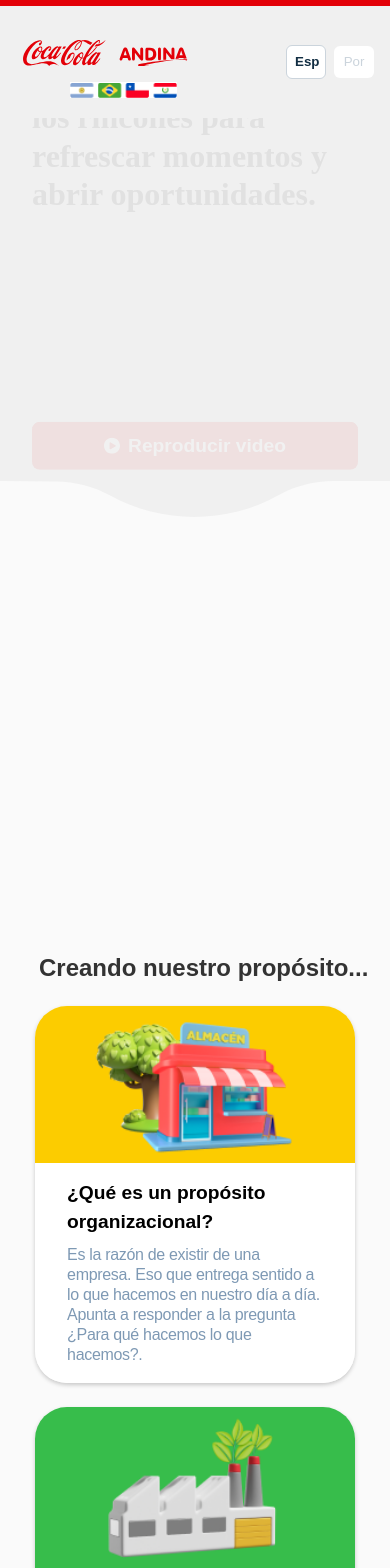
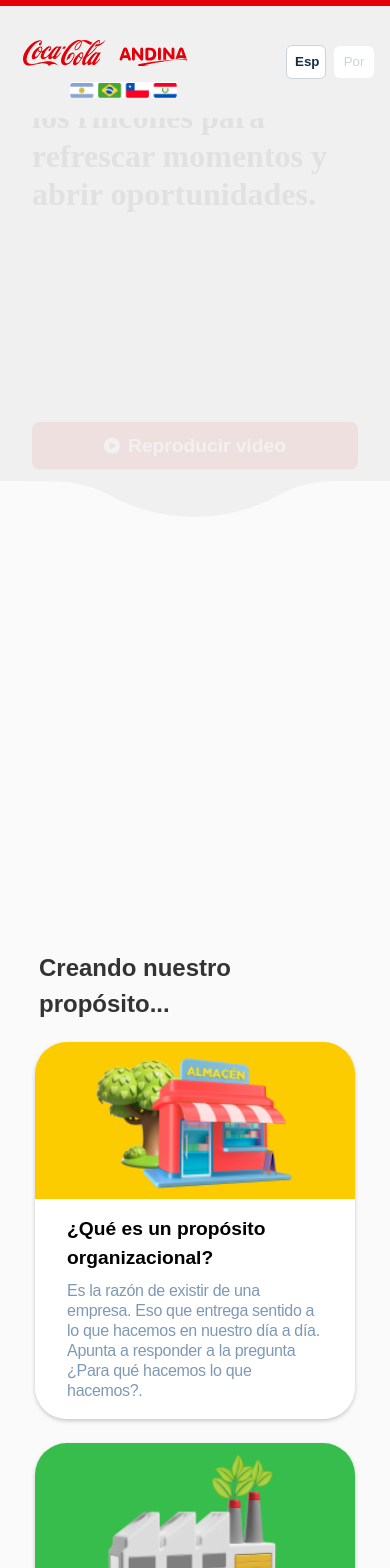
Before and after one commit to cbahamondesd/FrontAndina, a React (Vite) app in the folder client/: page / in a window 390 px wide. Shown: the top 1568 px of the page. Built offline with nearby package versions, Linux system fonts and the light colour scheme.

Commit message:
Correcciones animaciones Propósitos

```diff
--- a/client/src/pages/propositos/index.jsx
+++ b/client/src/pages/propositos/index.jsx
@@ -6,6 +6,7 @@ import {
     useMotionValueEvent
 } from 'framer-motion';
 import { useTranslation } from 'react-i18next';
+import { useMediaQuery } from 'react-responsive';
 import styles from './propositos.module.css';
 import Alm from '../../assets/img/almacen.png';
 import Fab from '../../assets/img/fabrica.png';
@@ -15,27 +16,53 @@ import Pla from '../../assets/img/planeta.png';
 const Propositos = () => {
     const { t } = useTranslation();
 
-    const targetRef = useRef(null);
-    const { scrollYProgress } = useScroll({
-        target: targetRef,
-        offset: ["start end", "center"]
+    const isMobile = useMediaQuery({ query: '(max-width: 1024px)' });
+
+    const webRef = useRef(null);
+    const mobileRef1 = useRef(null);
+    const mobileRef2 = useRef(null);
+    const mobileRef3 = useRef(null);
+    const mobileRef4 = useRef(null);
+    const targetRef1 = isMobile ? mobileRef1 : webRef;
+    const targetRef2 = isMobile ? mobileRef2 : webRef;
+    const targetRef3 = isMobile ? mobileRef3 : webRef;
+    const targetRef4 = isMobile ? mobileRef4 : webRef;
+
+    const { scrollYProgress: scrollYProgress1 } = useScroll({
+        target: targetRef1,
+        offset: ["start end", "end 85%"]
     });
 
-    useMotionValueEvent(scrollYProgress, "change",
+    const { scrollYProgress: scrollYProgress2 } = useScroll({
+        target: targetRef2,
+        offset: ["start end", "end 85%"]
+    });
+    const { scrollYProgress: scrollYProgress3 } = useScroll({
+        target: targetRef3,
+        offset: ["start end", "end 85%"]
+    });
+    const { scrollYProgress: scrollYProgress4 } = useScroll({
+        target: targetRef4,
+        offset: ["start end", "end 85%"]
+    });
+    useMotionValueEvent(scrollYProgress2, "change",
         (latest) => {
             console.log(latest)
         });
 
-        const opacity = useTransform(scrollYProgress, [0, 1], [0, 1]);
-        const y1 = useTransform(scrollYProgress, [0, 1], [200, 0]);
-        const y2 = useTransform(scrollYProgress, [0, 1], [350, 0]);
-        const y3 = useTransform(scrollYProgress, [0, 1], [500, 0]);
+    const opacity1 = useTransform(scrollYProgress1, [0, 1], [0, 1]);
+    const opacity2 = useTransform(scrollYProgress2, [0, 1], [0, 1]);
+    const opacity3 = useTransform(scrollYProgress3, [0, 1], [0, 1]);
+    const opacity4 = useTransform(scrollYProgress4, [0, 1], [0, 1]);
+    const y1 = useTransform(scrollYProgress2, [0, 1], [200, 0]);
+    const y2 = useTransform(scrollYProgress3, [0, 1], [350, 0]);
+    const y3 = useTransform(scrollYProgress4, [0, 1], [500, 0]);
 
     return(
         <section className={ styles.container }>
-            <h2 className={ styles.titproposito }>{t('propositos.creando_titulo')}</h2>
-            <div ref={targetRef} className={ styles.cardcontainer }>
-                <motion.div style={{ opacity }} className={ styles.card }>
+            <motion.h2 ref={targetRef1} style={{opacity: opacity1}} className={ styles.titproposito }>{t('propositos.creando_titulo')}</motion.h2>
+            <div className={ styles.cardcontainer }>
+                <motion.div style={{ opacity: opacity1 }} className={ styles.card }>
                     <div className={ styles.imagenes1 }>
                         <img alt="Almacén" src={ Alm }></img>
                     </div>
@@ -45,10 +72,10 @@ const Propositos = () => {
                     </div>
                 </motion.div>
                 <motion.div
-                    style={ {opacity, y: y1 }}
+                    style={ {opacity: opacity2, y: y1 }}
                     className={ styles.card }
                 >
-                    <div className={ styles.imagenes2 }>
+                    <div ref={targetRef2} className={ styles.imagenes2 }>
                         <img alt="Fábrica" src={ Fab }></img>
                     </div>
                     <div className={ styles.cardcontent }>
@@ -57,10 +84,10 @@ const Propositos = () => {
                     </div>
                 </motion.div>
                 <motion.div
-                    style={ {opacity, y: y2 }}
+                    style={ {opacity: opacity3, y: y2 }}
                     className={ styles.card }
                 >
-                    <div className={ styles.imagenes3 }>
+                    <div ref={targetRef3} className={ styles.imagenes3 }>
                     <img alt="Banderas" src={ Carb }></img>
                     </div>
                     <div className={ styles.cardcontent }>
@@ -69,10 +96,10 @@ const Propositos = () => {
                     </div>
                 </motion.div>
                 <motion.div
-                    style={ {opacity, y: y3 }}
+                    style={ {opacity: opacity4, y: y3 }}
                     className={ styles.card }
                 >
-                    <div className={ styles.imagenes4 }>
+                    <div ref={targetRef4} className={ styles.imagenes4 }>
                         <img alt="Planeta" src={ Pla }></img>
                     </div>
                     <div className={ styles.cardcontent }>
--- a/client/src/pages/propositos/propositos.module.css
+++ b/client/src/pages/propositos/propositos.module.css
@@ -87,7 +87,7 @@
         padding: 0 2.5rem;
     }
     .titproposito{
-        padding-left: 10%;
+        padding: 0 10%;
     }
     .cardcontainer{
         flex-direction: column;
```
